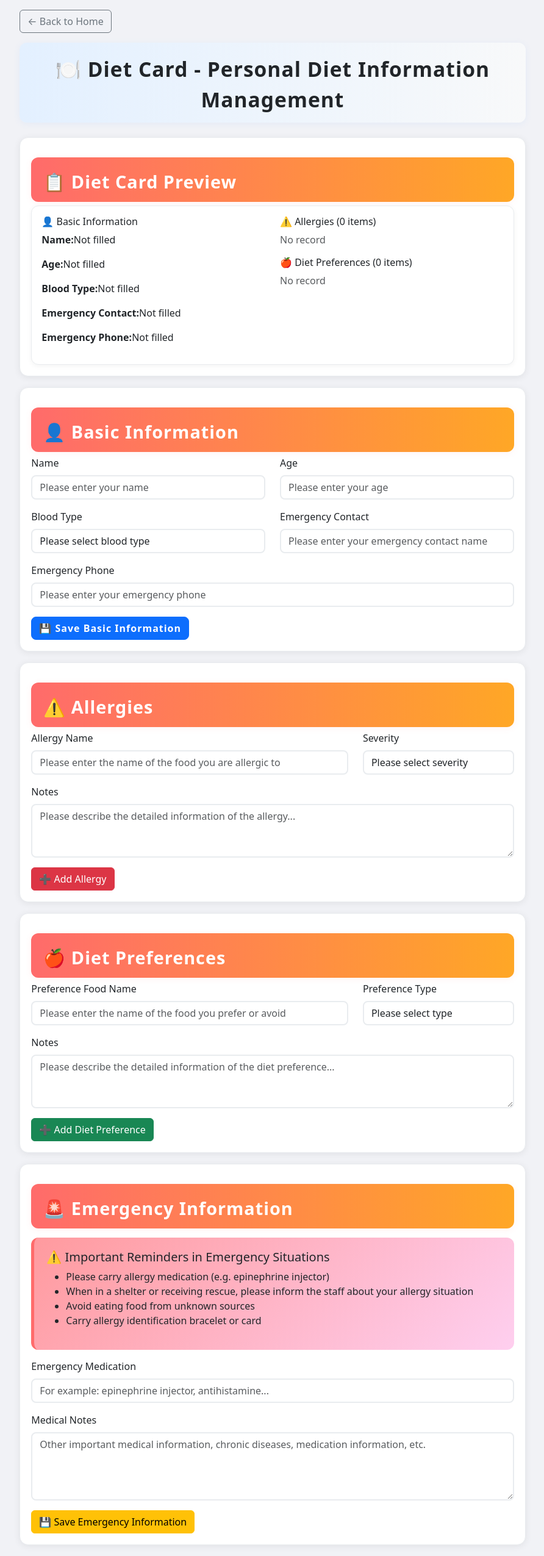
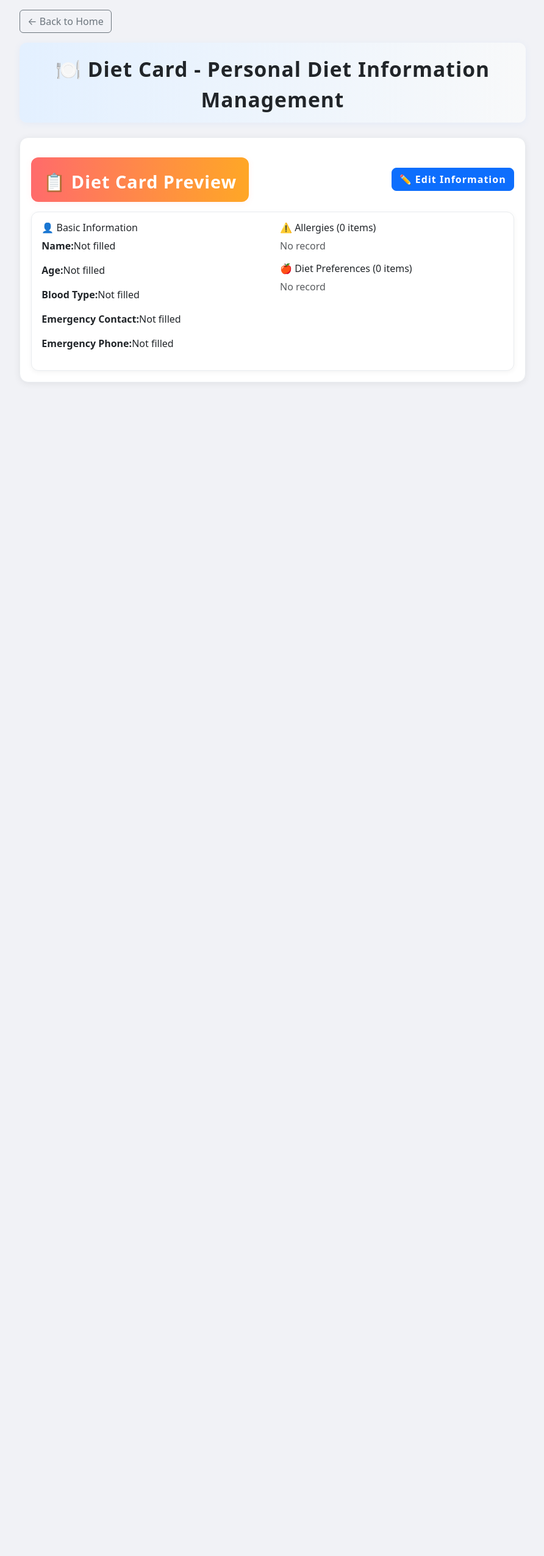
Before and after one commit to gary2376/fukui_summer, a Flask app: page /diet_card in a window 1280 px wide. Shown: the whole page at 61% size, without its empty margins (193-1085 px from the left). After the commit the page ends 626 px from the top, so only its background shows below. Run offline with Flask 3, Linux system fonts and the light colour scheme; data that the repository does not hold is empty.

Commit message:
Update diet_card.html

```diff
--- a/code/templates/diet_card.html
+++ b/code/templates/diet_card.html
@@ -121,7 +121,12 @@
 
             <!-- Diet card preview -->
             <div class="diet-card">
-                <div class="diet-title">📋 Diet Card Preview</div>
+                <div class="d-flex justify-content-between align-items-center mb-3">
+                    <div class="diet-title" style="margin: 0;">📋 Diet Card Preview</div>
+                    <button class="btn btn-primary" onclick="toggleEditMode()" id="editBtn">
+                        ✏️ Edit Information
+                    </button>
+                </div>
                 <div class="card">
                     <div class="card-body">
                         <div class="row">
@@ -171,6 +176,8 @@
                 </div>
             </div>
 
+            <!-- Edit forms container (hidden by default) -->
+            <div id="editForms" style="display: none;">
                 <!-- Basic information card -->
                 <div class="diet-card">
                     <div class="diet-title">👤 Basic Information</div>
@@ -364,7 +371,26 @@
             </div>
         </div>
     </div>
+</div>
 
 <script src="https://cdn.jsdelivr.net/npm/bootstrap@5.3.2/dist/js/bootstrap.bundle.min.js"></script>
+<script>
+function toggleEditMode() {
+    const editForms = document.getElementById('editForms');
+    const editBtn = document.getElementById('editBtn');
+
+    if (editForms.style.display === 'none') {
+        // 顯示編輯表單
+        editForms.style.display = 'block';
+        editBtn.innerHTML = '👁️ Hide Edit Forms';
+        editBtn.className = 'btn btn-secondary';
+    } else {
+        // 隱藏編輯表單
+        editForms.style.display = 'none';
+        editBtn.innerHTML = '✏️ Edit Information';
+        editBtn.className = 'btn btn-primary';
+    }
+}
+</script>
 </body>
 </html>
```
Lines whose indentation alone changed are shown as unchanged.
